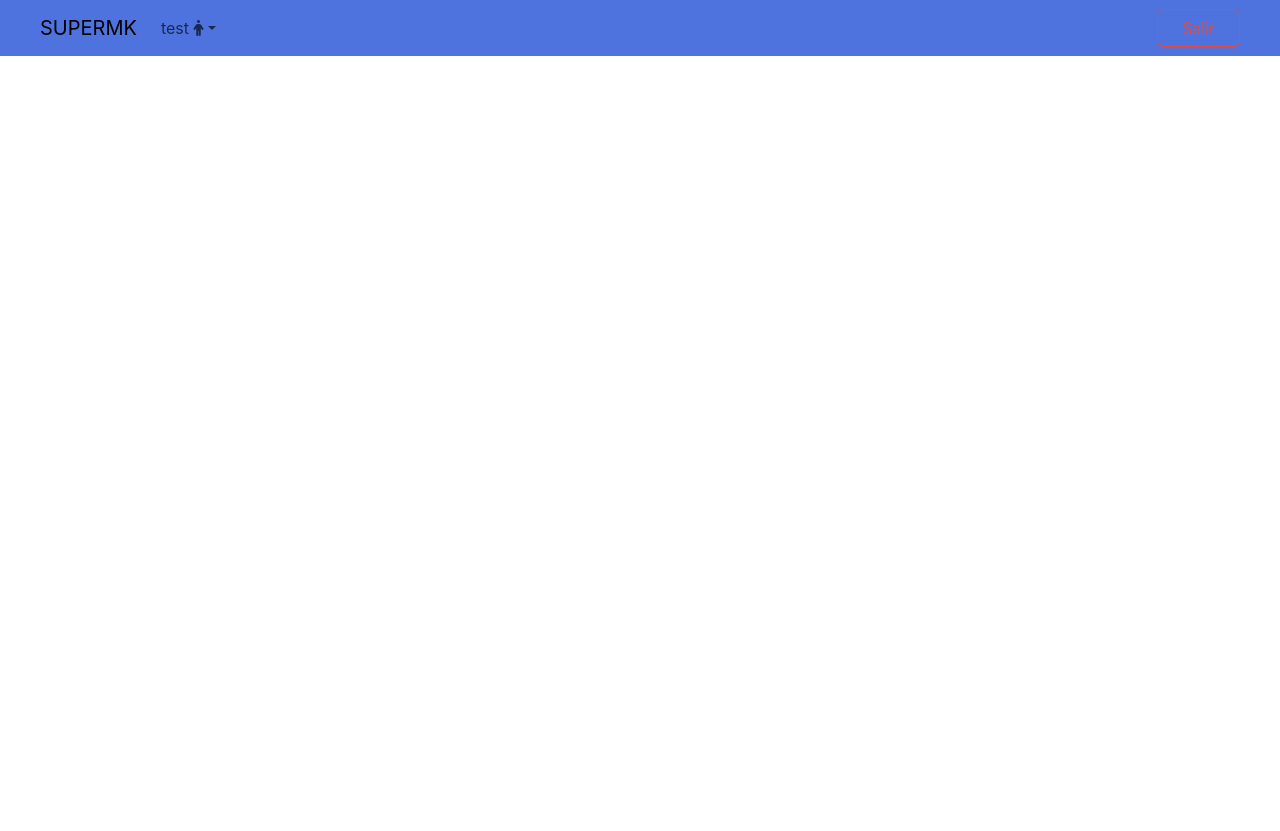
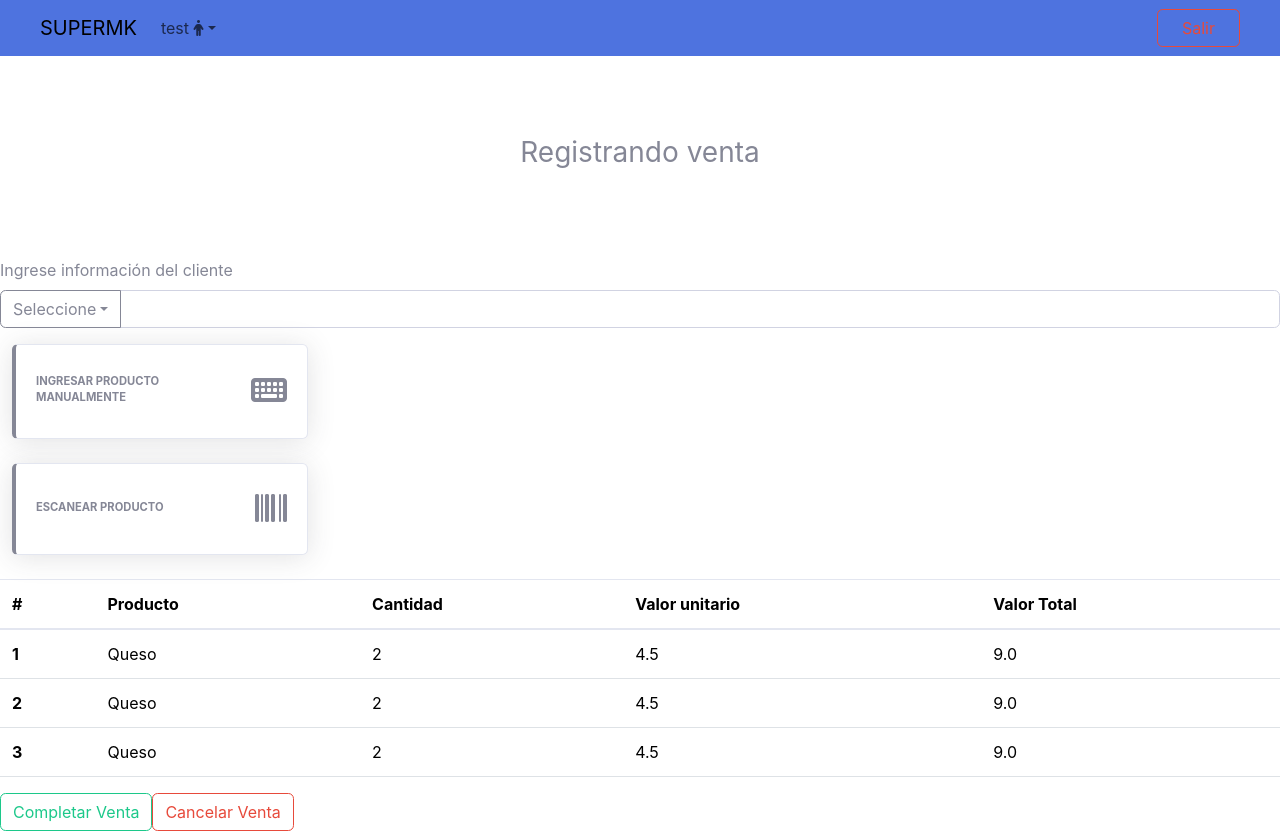
Before and after one commit to rodrigorgv/proyectoFinalACF3, a React (Create React App) app: page /venta in a window 1280 px wide. Before the commit the page ends 800 px from the top, so only its background shows below. Built offline with nearby package versions, Linux system fonts and the light colour scheme.

Commit message:
se hacen cambios en modulo de venta

```diff
--- /dev/null
+++ b/src/Components/TableComponentVenta.js
@@ -0,0 +1,42 @@
+import React from 'react'
+
+export const TableComponentVenta = () => {
+  return (
+    <table class="table table-hover">
+    <thead>
+<tr>
+  <th scope="col">#</th>
+  <th scope="col">Producto</th>
+  <th scope="col">Cantidad</th>
+  <th scope="col">Valor unitario</th>
+  <th scope="col">Valor Total</th>
+</tr>
+</thead>
+<tbody>
+<tr>
+  <th scope="row">1</th>
+  <td>Queso</td>
+  <td>2</td>
+  <td>4.5</td>
+  <td>9.0</td>
+</tr>
+<tr>
+  <th scope="row">2</th>
+  <td>Queso</td>
+  <td>2</td>
+  <td>4.5</td>
+  <td>9.0</td>
+</tr>
+<tr>
+  <th scope="row">3</th>
+  <td>Queso</td>
+  <td>2</td>
+  <td>4.5</td>
+  <td>9.0</td>
+</tr>
+</tbody>
+</table>
+  )
+}
+
+export default TableComponentVenta;
--- a/src/Pages/dashboardCajero.js
+++ b/src/Pages/dashboardCajero.js
@@ -11,9 +11,6 @@ const DashboardCajero = () => {
                 <div className="titulo">
                     <h1>Cajero #999 | SUPERMK</h1>
                     <h3>Bienvenido JUAN PEREZ</h3>
-                </div>
-                <div className='camarita '>
-                    <BarcodeScannerComponent />
                 </div>
                 <div className="d-flex justify-content-center">
                     <CardComponent
--- a/src/Pages/venta.js
+++ b/src/Pages/venta.js
@@ -1,12 +1,85 @@
-import React from 'react'
+import React, { useState } from 'react'
 import NavbarCajeroComponent from '../Components/NavbarCajeroComponent'
+import TableComponentVenta from '../Components/TableComponentVenta';
+import BarcodeScannerComponent from '../Components/BarcodeScannerComponent';
+import CardComponent from '../Components/CardComponent';
 
 export const Venta = () => {
-  return (
-    <div>
-        <NavbarCajeroComponent />
-    </div>
-  )
+
+    const [isShownEscaner, setIsShownEscaner] = useState(false);
+    const [isShownTeclado, setIsShownTeclado] = useState(false);
+
+    const handleClickEscaner = event => {
+        // 👇️ toggle shown state
+        setIsShownEscaner(current => !current);
+
+        // 👇️ or simply set it to true
+        // setIsShown(true);
+    };
+
+    const handleClickTeclado = event => {
+        // 👇️ toggle shown state
+        setIsShownTeclado(current => !current);
+
+        // 👇️ or simply set it to true
+        // setIsShown(true);
+    };
+
+    return (
+        <div>
+            <NavbarCajeroComponent />
+            <div className="titulo">
+                <h3>Registrando venta</h3>
+            </div>
+            <label>Ingrese información del cliente</label>
+            <div class="input-group mb-3">
+                <button class="btn btn-outline-secondary dropdown-toggle" type="button" data-bs-toggle="dropdown" aria-expanded="false">Seleccione</button>
+                <ul class="dropdown-menu">
+                    <li><a class="dropdown-item" href="#">NIT</a></li>
+                    <li><a class="dropdown-item" href="#">DPI</a></li>
+                    <li><a class="dropdown-item" href="#">C/F</a></li>
+                </ul>
+                <input type="text" class="form-control" aria-label="Text input with dropdown button" />
+            </div>
+            <div onClick={handleClickTeclado}>
+                <CardComponent
+                    title="Ingresar producto Manualmente"
+                    iconClass="fa-solid fa-keyboard"
+                    tipoTexto={"text-secondary"}
+                    tipoBorde={"border-left-secondary"}
+                />
+            </div>
+            <div onClick={handleClickEscaner}>
+                <CardComponent
+                    title="Escanear Producto"
+                    iconClass="fa-solid fa-barcode"
+                    tipoTexto={"text-secondary"}
+                    tipoBorde={"border-left-secondary"}
+                />
+            </div>
+
+
+            {/* 👇️ show component on click */}
+            {isShownEscaner &&
+
+                <div className='camarita '>
+                    <BarcodeScannerComponent />
+                </div>
+            }
+
+            {/* 👇️ show component on click */}
+            {isShownTeclado &&
+
+                <div className='camarita '>
+                    <BarcodeScannerComponent />
+                </div>
+            }
+
+            <TableComponentVenta />
+            <button type="button" class="btn btn-outline-success">Completar Venta</button>
+            <button type="button" class="btn btn-outline-danger">Cancelar Venta</button>
+        </div>
+    )
 }
 
 export default Venta;
```
